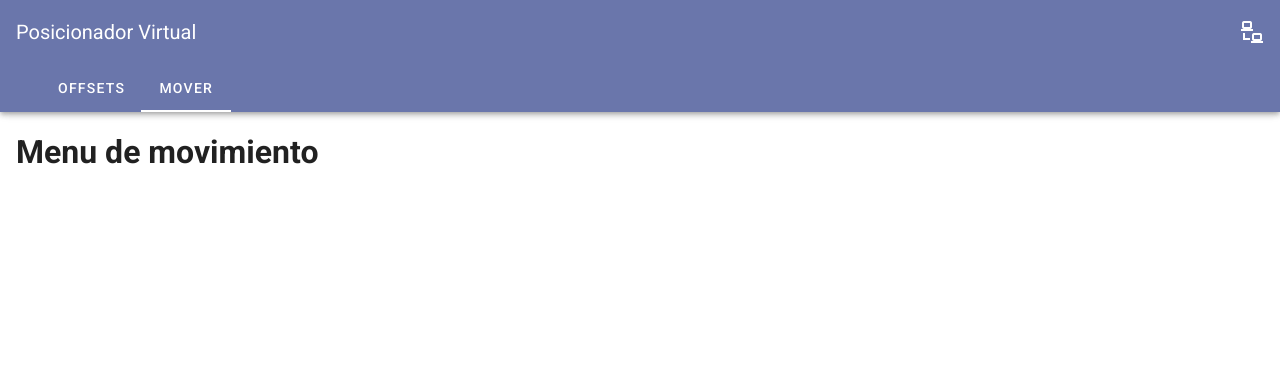
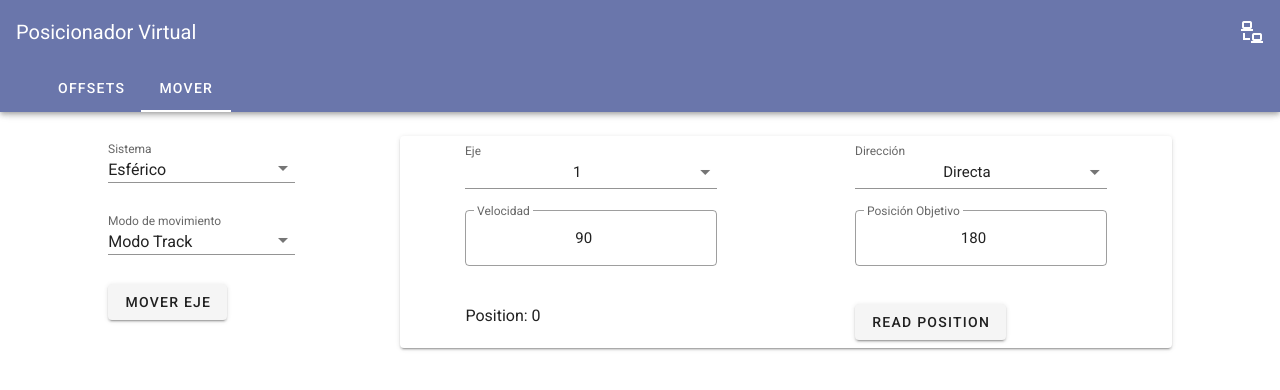
Before and after one commit to jcmaeso/Posicionador-Virtual-Frontend, a Vue app: page /#/movement in a window 1280 px wide. Shown: the top 390 px of the page. Built offline with nearby package versions, Linux system fonts and the light colour scheme.

Commit message:
Movement Panel Done

```diff
--- a/src/components/Offset.vue
+++ b/src/components/Offset.vue
@@ -1,15 +1,19 @@
 <template>
-<v-row dense class="offset">
-    <v-col sm="3">
+<v-row dense class="offset" justify="space-around">
+    <v-col sm="2">
     <v-text-field class="input-centered" v-model="axis" single-line disabled outlined>
     </v-text-field>
     </v-col>
-    <v-spacer></v-spacer>
-    <v-col sm="3">
+    <v-col sm="2">
     <v-text-field class="input-centered" v-model="currentOffset" single-line disabled outlined></v-text-field>
     </v-col>
-    <v-spacer></v-spacer>
-    <v-col sm="3">
+    <v-col sm="2">
+    <v-text-field class="input-centered" v-on:blur="changeOffset" v-model="desiredOffset" single-line outlined></v-text-field>
+    </v-col>
+    <v-col sm="2">
+    <v-text-field class="input-centered" v-on:blur="changeOffset" v-model="desiredOffset" single-line outlined></v-text-field>
+    </v-col>
+    <v-col sm="2">
     <v-text-field class="input-centered" v-on:blur="changeOffset" v-model="desiredOffset" single-line outlined></v-text-field>
     </v-col>
 </v-row>
@@ -22,6 +26,8 @@ export default {
         axis: Number,
         currentOffset: Number,
         desiredOffset: Number,
+        currentPosition: Number,
+        desiredPosition: Number,
     },
     methods: {
         changeOffset(){
--- a/src/views/Movement.vue
+++ b/src/views/Movement.vue
@@ -1,17 +1,280 @@
 <template>
-<div>
-  <h1>
-    Menu de movimiento
-  </h1>
-</div>
+	<v-container>
+		<v-row dense justify="space-around">
+			<v-col sm="2">
+				<v-combobox
+					class="py-3"
+					label="Sistema"
+					dense
+					item-text="name"
+					return-object
+					v-model="systemSelected"
+					:items="systems"
+				></v-combobox>
+				<v-combobox
+					class="py-3"
+					label="Modo de movimiento"
+					dense
+					item-text="name"
+					return-object
+					v-model="movementModeSelected"
+					:items="movementModes"
+				></v-combobox>
+                <v-btn>
+                    Mover Eje
+                </v-btn>
+			</v-col>
+			<v-col sm="8" v-if="movementModeSelected.mode === 'MT'">
+				<v-card>
+					<v-row justify="space-around" dense>
+						<v-col sm="4">
+							<v-combobox
+								item-text="number"
+								class="input-centered"
+								label="Eje"
+								:items="systemSelected.axes"
+								v-model="axisSelected"
+							></v-combobox>
+							<v-text-field
+								class="input-centered"
+								v-model="movementSpeed"
+								label="Velocidad"
+								outlined
+								type="number"
+								:rules="[speedRule]"
+								v-on:blur="movementSpeedCorrect"
+							></v-text-field>
+						</v-col>
+						<v-col sm="4">
+							<v-combobox
+								label="Dirección"
+								item-text="name"
+								class="input-centered"
+								return-object
+								:items="movementDirection"
+								v-model="movementDirectionSelected"
+							></v-combobox>
+							<v-text-field
+								class="input-centered"
+								v-model="movementTargetPosition"
+								label="Posición Objetivo"
+								type="number"
+								outlined
+								:rules="[positionRule('movementTargetPosition')]"
+								v-on:blur="movementTargetPositionCorrect('movementTargetPosition')"
+							></v-text-field>
+						</v-col>
+					</v-row>
+                    <v-row justify="space-around" dense>
+                        <v-col sm="4">
+                            <p>Position: {{currentPosition}}</p>
+                        </v-col>
+                        <v-col sm="4">
+                            <v-btn>Read Position</v-btn>
+                        </v-col>
+                    </v-row>
+				</v-card>
+			</v-col>
+			<v-col sm="8" v-else-if="movementModeSelected.mode === 'MR'">
+            <v-card>
+					<v-row justify="space-around" dense>
+						<v-col sm="4">
+							<v-combobox
+								item-text="number"
+								class="input-centered"
+								label="Eje"
+								:items="systemSelected.axes"
+								v-model="axisSelected"
+							></v-combobox>
+							<v-text-field
+								class="input-centered"
+								v-model="movementSpeed"
+								label="Velocidad"
+								outlined
+								type="number"
+								:rules="[speedRule]"
+								v-on:blur="movementSpeedCorrect"
+							></v-text-field>
+						</v-col>
+						<v-col sm="4">
+							<v-text-field
+								class="input-centered"
+								v-model="movementStartPosition"
+								label="Posución Inicial"
+								type="number"
+								outlined
+								:rules="[positionRule('movementStartPosition')]"
+								v-on:blur="movementTargetPositionCorrect('movementStartPosition')"
+							></v-text-field>
+							<v-text-field
+								class="input-centered"
+								v-model="movementEndPosition"
+								label="Posición Final"
+								type="number"
+								outlined
+								:rules="[positionRule('movementEndPosition')]"
+								v-on:blur="movementTargetPositionCorrect('movementEndPosition')"
+							></v-text-field>
+                            <v-text-field
+								class="input-centered"
+								v-model="movementTargetPosition"
+								label="Incremento Angular"
+								type="number"
+								outlined
+								:rules="[incrementRule]"
+								v-on:blur="movementIncrementCorrect"
+							></v-text-field>
+						</v-col>
+					</v-row>
+				</v-card>
+                </v-col>
+		</v-row>
+	</v-container>
 </template>
 
 <script>
 export default {
-    name: "Mover"
-}
+	name: "Mover",
+	data() {
+		return {
+			systems: [
+				{
+					system: "spheric",
+					name: "Esférico",
+					axes: [
+						{ number: 1, min: 0, max: 360 },
+						{ number: 3, min: 0, max: 360 },
+						{ number: 4, min: 0, max: 360 },
+						{ number: 5, min: 0, max: 240 }
+					]
+				},
+				{
+					system: "compact-range",
+					name: "Rango compacto",
+					axes: [
+						{ number: 1, min: 0, max: 359.99 },
+						{ number: 2, min: 0, max: 155 },
+						{ number: 3, min: 0, max: 359.99 },
+						{ number: 4, min: 0, max: 240 },
+						{ number: 6, min: 0, max: 155 }
+					]
+				}
+            ],
+			systemSelected: {},
+			movementModes: [
+				{ mode: "MT", name: "Modo Track" },
+				{ mode: "MR", name: "Modo Registro" }
+			],
+			movementModeSelected: {},
+			axisSelected: {},
+			movementDirection: [
+				{ mode: "f", name: "Directa" },
+				{ mode: "r", name: "Inversa" },
+				{ mode: "d", name: "Auto" }
+			],
+			movementDirectionSelected: {},
+			movementSpeed: 90,
+            movementTargetPosition: 180,
+            currentPosition: 0,
+            movementStartPosition: 0,
+            movementEndPosition: 180,
+            movementIncrement: 0.1
+		};
+	},
+	methods: {
+		speedRule(speed) {
+            if(isNaN(speed)){
+                return "La velocidad no es un numero"
+            }
+            speed = parseFloat(speed)
+			if (speed > 92) {
+				return "La velocidad no puede ser superior a 92%";
+			} else if (speed <= 0) {
+				return "La velocidad no puede ser inferior a 0%";
+			}
+			return true;
+		},
+		positionRule(positionKey) {
+            let position = this[positionKey]
+            if(isNaN(position)){
+                return "La posición no es un numero"
+            }
+            position =  parseFloat(position)
+            if(position < this.axisSelected.min){
+                return `La posición es menor que el límite inferior ${this.axisSelected.min}`
+            }else if(position > this.axisSelected.max){
+                return `La posición es mayor que el límite superior ${this.axisSelected.max}`
+            }
+			return true;
+        },
+        /* eslint-disable-next-line */
+        incrementRule(increment){
+            if(isNaN(increment)){
+                return "El incremento no es un número"
+            }
+            increment = parseFloat(increment)
+            if(parseFloat(this.movementEndPosition) % increment !== 0){
+                return "La poscición final no es múltiplo del incremento"
+            }else if(parseFloat(this.movementStartPosition) % increment !== 0){
+                return "La posición inicial no el múltiplo del incremento"
+            }else if(increment < 0.005){
+                return "El incremento no puede ser menor que 0.005º"
+            }else if(increment > 49.999){
+                return "El incremento no puede ser mayor que 49.999º"
+            }
+            return true
+        },
+        movementIncrementCorrect(){
+            /* eslint-disable-next-line */
+            if(!!this.incrementRule(this.movementIncrement)){
+                this.movementIncrement = 0.005
+                return
+            }
+            this.movementIncrement = parseFloat(this.movementIncrement).toFixed(3);
+        },
+		movementSpeedCorrect() {
+			if (this.speedRule(this.movementSpeed) !== true) {
+				this.movementSpeed = 90;
+				return;
+			}
+			this.movementSpeed = parseFloat(this.movementSpeed).toFixed(1);
+        },
+		movementTargetPositionCorrect(key) {
+            console.log(this[key])
+			if (this.positionRule(key) !== true) {
+				this[key] = 0;
+				return;
+            }
+			this[key] = parseFloat(this[key]).toFixed(2);
+        },
+
+        async readPosition(){
+            /* eslint-disable-next-line */
+            if (typeof pywebview !== "undefined") {
+                /* eslint-disable-next-line */
+                this.currentPosition = await pywebview.api.PyReadPos(this.axisSelected.number);
+            }
+        }
+
+	},
+	watch: {
+		systemSelected: function(val) {
+			this.systemSelected = val;
+        },
+        axisSelected: function(val){
+            this.axisSelected = val;
+            this.readPosition();
+        }
+	},
+	created() {
+		this.systemSelected = this.systems[0];
+		this.movementModeSelected = this.movementModes[0];
+		this.axisSelected = this.systemSelected.axes[0];
+        this.movementDirectionSelected = this.movementDirection[0];
+        this.readPosition()
+	}
+};
 </script>
 
 <style>
-
 </style>
--- a/src/views/Offsets.vue
+++ b/src/views/Offsets.vue
@@ -1,17 +1,21 @@
 <template>
   <v-container>
     <h1>Offsets</h1>
-    <v-row dense class="offsets-header container">
-      <v-col sm="3">
+    <v-row dense class="offsets-header container" justify="space-around">
+      <v-col sm="2">
         <p>Eje</p>
       </v-col>
-      <v-spacer></v-spacer>
-      <v-col sm="3">
+      <v-col sm="2">
         <p>Offset Actual (º)</p>
       </v-col>
-      <v-spacer></v-spacer>
-      <v-col sm="3">
+      <v-col sm="2">
         <p>Offset Deseado (º)</p>
+      </v-col>
+      <v-col sm="2">
+        <p>Posición Actual(º)</p>
+      </v-col>
+      <v-col sm="2">
+        <p>Posición Deseada(º)</p>
       </v-col>
     </v-row>
     <Offset
@@ -21,15 +25,20 @@
       :axis="axis.number"
       :currentOffset="axis.currentOffset"
       :desiredOffset="axis.desiredOffset"
+      :currentPosition="axis.currentPosition"
+      :desiredPosition="axis.desiredPosition"
       v-on:desiredOffsetChanged="updateOffset"
     />
 
-    <v-row justify="space-around">
-      <v-col>
-        <v-btn @click="readOffsets">Leer Offsets</v-btn>
+    <v-row dense justify="space-around">
+      <v-col sm="2">
+        <v-btn @click="readOffsetsPositions">Leer Offsets y Posiciones</v-btn>
       </v-col>
-      <v-col>
+      <v-col sm="2">
         <v-btn @click="sendOffsets">Escribir Offsets</v-btn>
+      </v-col>
+      <v-col sm="2">
+        <v-btn @click="calcOffsets">Calcular Offsets</v-btn>
       </v-col>
     </v-row>
   </v-container>
@@ -65,15 +74,15 @@ export default {
     sendOffsets() {
       console.log(this.axises)
       if (typeof pywebview !== "undefined") {
-        this.axises.forEach(axis => {
+        this.axises.forEach(async axis => {
           if (axis.currentOffset !== axis.desiredOffset) {
             /* eslint-disable-next-line */
-            pywebview.api.PyWriteOffset(axis);
+            await pywebview.api.PyWriteOffset(axis);
           }
         });
       }
     },
-    readOffsets() {
+    readOffsetsPositions() {
       if (typeof pywebview !== "undefined") {
         /* eslint-disable-next-line */
         pywebview.api.PyReadOffsets().then(offsets => {
@@ -81,15 +90,27 @@ export default {
           this.axises = offsets;
         });
       }
+    },
+    calcOffsets(){
+      if (typeof pywebview !== "undefined") {
+        this.axises.forEach(async axis => {
+          if (axis.currentPosition !== axis.desiredPosition) {
+            /* eslint-disable-next-line */
+            axis = await pywebview.api.PyCalcOffset(axis);
+          }
+        });
+      }
     }
   },
+
+
   created() {
     if (typeof pywebview !== "undefined") {
       //alert("Entro en crear");
-      this.readOffsets()
+      this.readOffsetsPositions()
       return
     }
-    this.axises.push({ number: 0, currentOffset: 1, desiredOffset: 2 });
+    this.axises.push({ number: 0, currentOffset: 1, desiredOffset: 2, currentPosition: 180, desiredPosition: 180});
   },
 
 }
```
